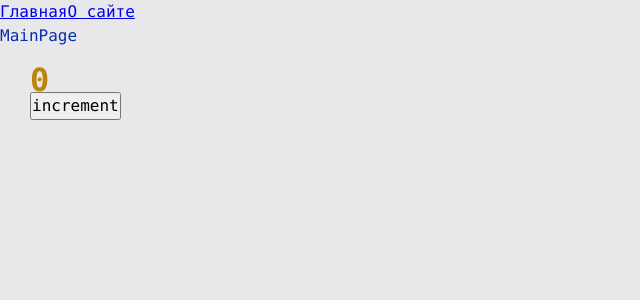
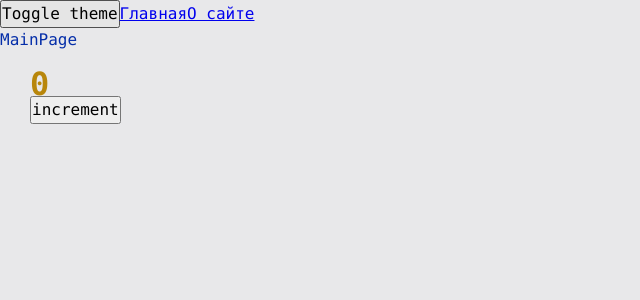
Before and after one commit to IvanHrushevich/articles, a React app: page / in a window 1280 px wide. Shown: the top 300 px of the page, without its empty margins (0-640 px from the left). Built offline with nearby package versions, Linux system fonts and the light colour scheme.

Commit message:
feat: add ThemeProvider

```diff
--- a/src/App.tsx
+++ b/src/App.tsx
@@ -3,11 +3,19 @@
 import './styles/index.scss';
 import { AboutPageAsync } from './pages/AboutPage/AboutPage.async';
 import { MainPageAsync } from './pages/MainPage/MainPage.async';
-import { Suspense } from 'react';
+import { Suspense, useContext } from 'react';
+import { Theme, ThemeContext } from './theme/ThemeContext';
 
 export const App = () => {
+  const { theme, setTheme } = useContext(ThemeContext);
+
+  const toggleTheme = () => {
+    setTheme(theme === Theme.Dark ? Theme.Light : Theme.Dark);
+  };
+
   return (
-    <div className="app light">
+    <div className={`app ${theme}`}>
+      <button onClick={toggleTheme}>Toggle theme</button>
       <Link to={'/'}>Главная</Link>
       <Link to={'/about'}>О сайте</Link>
       <Suspense fallback={<div>Loading...</div>}>
--- a/src/index.tsx
+++ b/src/index.tsx
@@ -1,10 +1,13 @@
 import { render } from 'react-dom';
 import { BrowserRouter } from 'react-router-dom';
 import { App } from './App';
+import ThemeProvider from './theme/ThemeProvider';
 
 render(
   <BrowserRouter>
-    <App />
+    <ThemeProvider>
+      <App />
+    </ThemeProvider>
   </BrowserRouter>,
   document.getElementById('root')
 );
--- /dev/null
+++ b/src/theme/ThemeContext.ts
@@ -0,0 +1,15 @@
+import { createContext } from 'react';
+
+export enum Theme {
+  Light = 'light',
+  Dark = 'dark',
+}
+
+export interface ThemeContextProps {
+  theme?: Theme;
+  setTheme?: (theme: Theme) => void;
+}
+
+export const ThemeContext = createContext<ThemeContextProps>({});
+
+export const LOCAL_STORAGE_THEME_KEY = 'theme';
--- /dev/null
+++ b/src/theme/ThemeProvider.tsx
@@ -0,0 +1,21 @@
+import { FC, useMemo, useState } from 'react';
+import { LOCAL_STORAGE_THEME_KEY, Theme, ThemeContext } from './ThemeContext';
+
+const defaultTheme: Theme =
+  (localStorage.getItem(LOCAL_STORAGE_THEME_KEY) as Theme) || Theme.Light;
+
+const ThemeProvider: FC = ({ children }) => {
+  const [theme, setTheme] = useState<Theme>(defaultTheme);
+
+  const defaultProps = useMemo(
+    () => ({
+      theme,
+      setTheme,
+    }),
+    [theme]
+  );
+
+  return <ThemeContext.Provider value={defaultProps}>{children}</ThemeContext.Provider>;
+};
+
+export default ThemeProvider;
```
